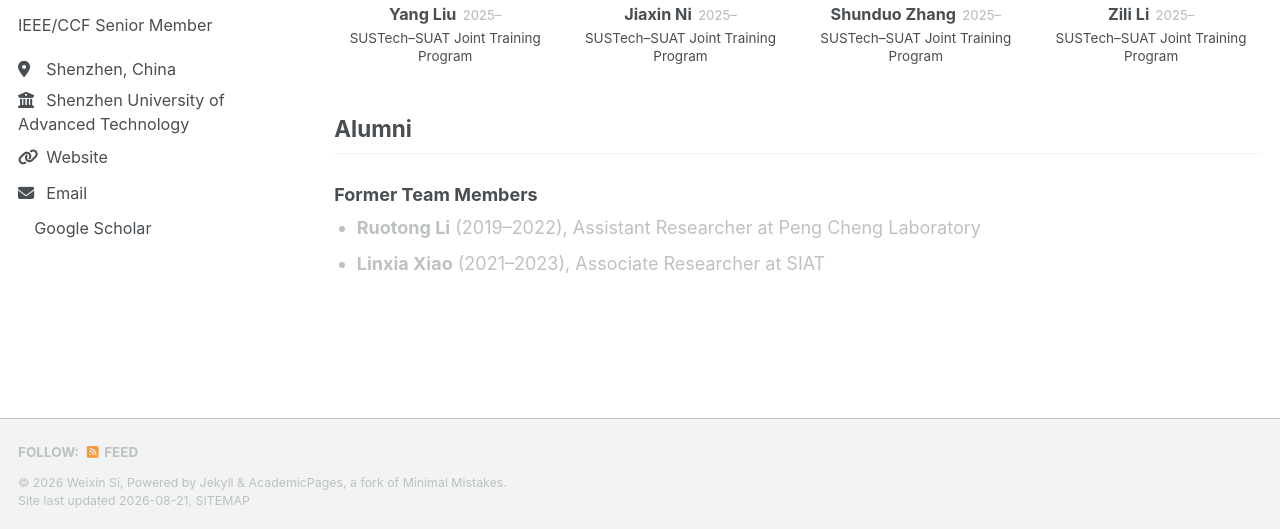
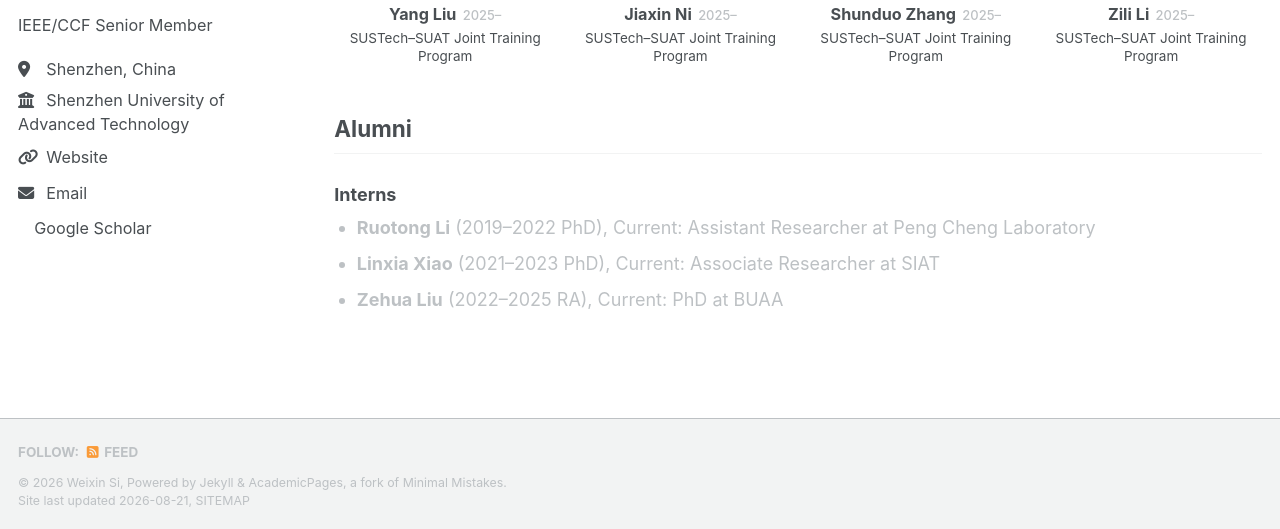
Before and after one commit to WeixinSi/weixinsi.github.io, a Jekyll site: the page built from _pages/team.md, in a window 1280 px wide and 900 px high, scrolled down 1935 px, cut to the strip 371-900 px from the top of the window. Built offline with Jekyll 4.4.1, drawn with Linux system fonts in a browser that asks for light colours; a style sheet for code colours, icons or effects is not loaded.

Commit message:
Revise interns and streamline homepage biography

```diff
--- a/_data/team.yml
+++ b/_data/team.yml
@@ -77,12 +77,15 @@ current_members:
 alumni:
   title: "Alumni"
   groups:
-    - id: former-team-members
-      title: "Former Team Members"
+    - id: interns
+      title: "Interns"
       members:
         - name: "Ruotong Li"
-          period: "2019–2022"
-          current: "Assistant Researcher at Peng Cheng Laboratory"
+          period: "2019–2022 PhD"
+          current: "Current: Assistant Researcher at Peng Cheng Laboratory"
         - name: "Linxia Xiao"
-          period: "2021–2023"
-          current: "Associate Researcher at SIAT"
+          period: "2021–2023 PhD"
+          current: "Current: Associate Researcher at SIAT"
+        - name: "Zehua Liu"
+          period: "2022–2025 RA"
+          current: "Current: PhD at BUAA"
```
Also changed, not shown: _pages/about.md (+1 -12 lines), 1 other file.
